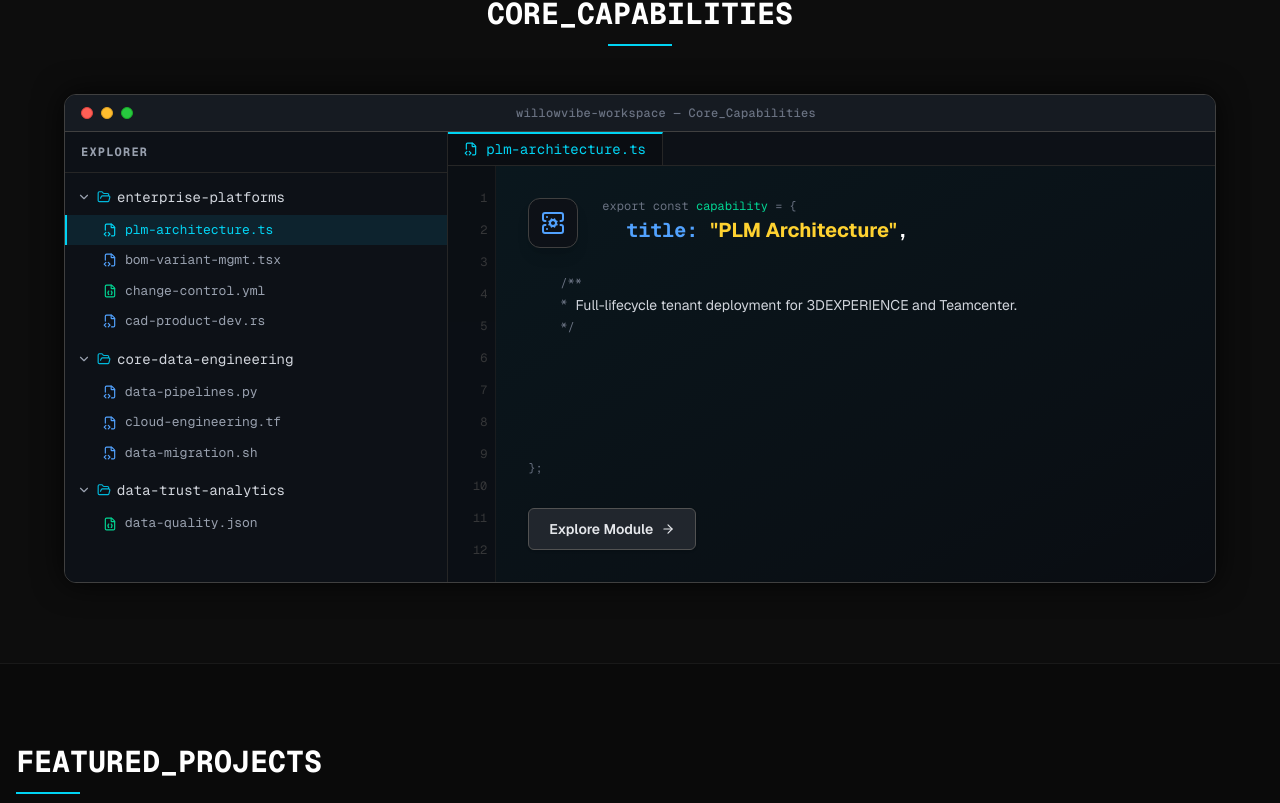
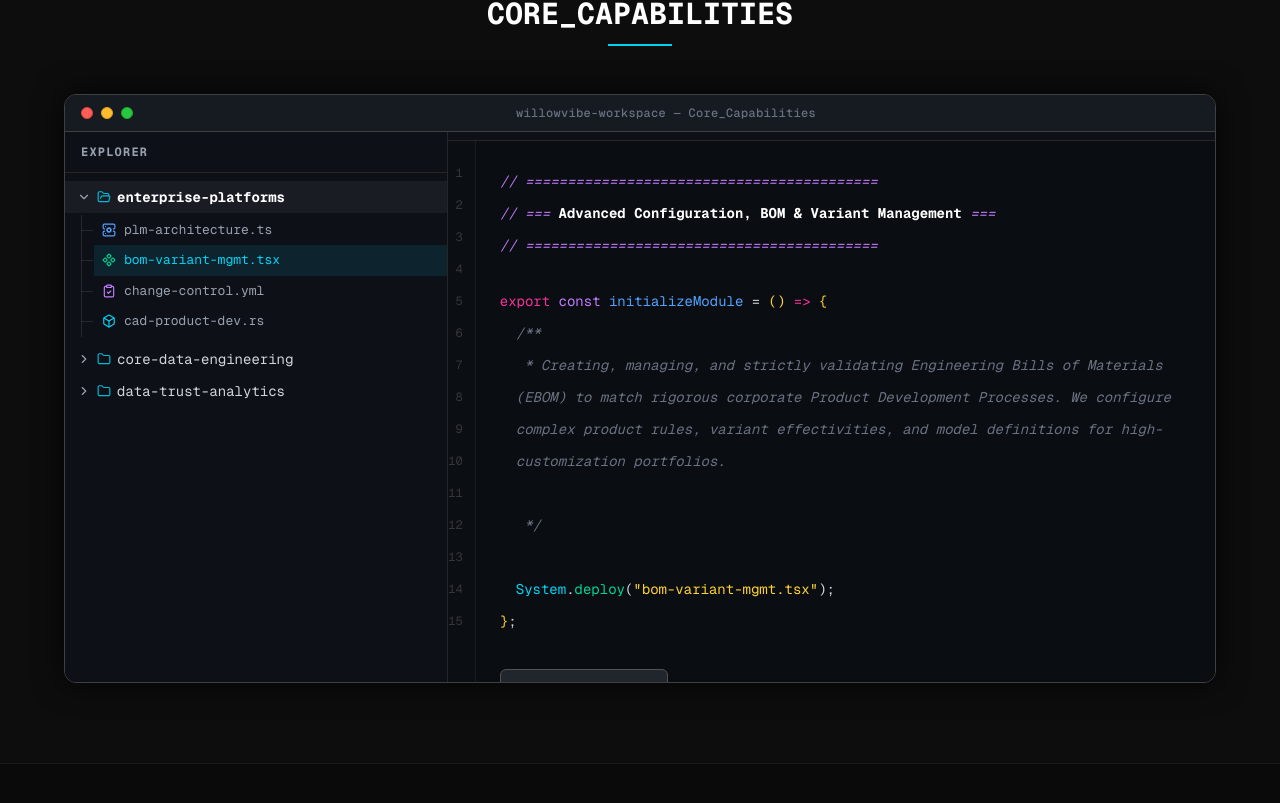
Before and after one commit to Sruthi-ng/willowvibe-web, a Next.js app: page / in a window 1280 px wide. Shown: the part 1457-2260 px from the top of the page. Built offline with nearby package versions, Linux system fonts and the light colour scheme.

Commit message:
Overhaul Core Capabilities with advanced IDE File Explorer and syntax-highlighted editor content

```diff
--- a/src/app/page.tsx
+++ b/src/app/page.tsx
@@ -14,28 +14,76 @@ const PROJECTS = [
   { id: 3, title: "Fintech Fraud Detection", tags: ["Snowflake", "dbt", "Airflow"], stat: "< 50ms latency", desc: "Built an end-to-end data pipeline feeding ML models to detect anomalies in real-time.", visual: "anomaly" },
 ];
 
-const CAPABILITY_TREE = [
+const CAPABILITY_TREE_ADVANCED = [
   {
     folder: "enterprise-platforms",
     files: [
-      { id: "plm-architecture.ts", icon: <ServerCog className="w-5 h-5 lg:w-6 lg:h-6 text-blue-400" />, title: "PLM Architecture", desc: "Full-lifecycle tenant deployment for 3DEXPERIENCE and Teamcenter." },
-      { id: "bom-variant-mgmt.tsx", icon: <Component className="w-5 h-5 lg:w-6 lg:h-6 text-emerald-400" />, title: "BOM & Variant Mgmt", desc: "Multi-Level BOM Engineering and complex product variant configurations." },
-      { id: "change-control.yml", icon: <ClipboardCheck className="w-5 h-5 lg:w-6 lg:h-6 text-purple-400" />, title: "Change Control Board", desc: "Structuring operational paths for Issues, CRs, and ECOs." },
-      { id: "cad-product-dev.rs", icon: <Box className="w-5 h-5 lg:w-6 lg:h-6 text-cyan-400" />, title: "CAD & Product Dev", desc: "High-precision 3D parametric modeling and APQP/PPAP packages." },
+      {
+        id: "plm-architecture.ts",
+        shortFileName: "plm-architecture.ts",
+        icon: <ServerCog size={14} className="text-blue-400" />,
+        fullTitle: "Enterprise PLM Platform Architecture & Administration",
+        fullDescription: "Full-lifecycle tenant deployment, administration, configuration, and People & Organization setup for both 3DEXPERIENCE (SaaS/On-Prem) and Teamcenter environments. We ensure your core engineering platforms are perfectly tuned for global scale and security."
+      },
+      {
+        id: "bom-variant-mgmt.tsx",
+        shortFileName: "bom-variant-mgmt.tsx",
+        icon: <Component size={14} className="text-emerald-400" />,
+        fullTitle: "Advanced Configuration, BOM & Variant Management",
+        fullDescription: "Creating, managing, and strictly validating Engineering Bills of Materials (EBOM) to match rigorous corporate Product Development Processes. We configure complex product rules, variant effectivities, and model definitions for high-customization portfolios."
+      },
+      {
+        id: "change-control.yml",
+        shortFileName: "change-control.yml",
+        icon: <ClipboardCheck size={14} className="text-purple-400" />,
+        fullTitle: "Change Control Board (CCB) Governance & Workflows",
+        fullDescription: "Structuring operational paths for Issues, Change Requests (CR), Engineering Change Orders (ECO), and Engineering Change Notices (ECN). Designing and mapping corporate approval lifecycles across multinational internal teams."
+      },
+      {
+        id: "cad-product-dev.rs",
+        shortFileName: "cad-product-dev.rs",
+        icon: <Box size={14} className="text-cyan-400" />,
+        fullTitle: "Production-Ready CAD & New Product Development (NPD)",
+        fullDescription: "Delivering native, production-compliant component designs and deep structural assembly sets inside CATIA V5 and SolidWorks. Drafting and setting up core APQP and PPAP packages including Control Plans, Process Flows, and FMEA."
+      },
     ]
   },
   {
     folder: "core-data-engineering",
     files: [
-      { id: "data-pipelines.py", icon: <Network className="w-5 h-5 lg:w-6 lg:h-6 text-cyan-400" />, title: "Data Pipeline Dev", desc: "Scalable ETL/ELT pipelines with guaranteed SLAs and minimal downtime." },
-      { id: "cloud-engineering.tf", icon: <Cloud className="w-5 h-5 lg:w-6 lg:h-6 text-blue-400" />, title: "Cloud Engineering", desc: "High-performance foundations on AWS, Azure, or GCP." },
-      { id: "data-migration.sh", icon: <RefreshCw className="w-5 h-5 lg:w-6 lg:h-6 text-emerald-400" />, title: "Data Migration", desc: "Transition from legacy to cloud-native architectures with zero data loss." },
+      {
+        id: "data-pipelines.py",
+        shortFileName: "data-pipelines.py",
+        icon: <Network size={14} className="text-cyan-400" />,
+        fullTitle: "Data Pipeline Development & Orchestration",
+        fullDescription: "Design and implement robust, scalable ETL/ELT pipelines with guaranteed SLAs and minimal downtime. We process massive volumes of disparate raw data, transforming it into pristine, analysis-ready assets feeding your entire data ecosystem."
+      },
+      {
+        id: "cloud-engineering.tf",
+        shortFileName: "cloud-engineering.tf",
+        icon: <Cloud size={14} className="text-blue-400" />,
+        fullTitle: "Cloud Infrastructure Architecture",
+        fullDescription: "Architect high-performance foundations on AWS, Azure, or GCP. We deploy auto-scaling, resilient computing environments utilizing Infrastructure as Code (IaC) to minimize ongoing operational costs while maximizing query execution speeds."
+      },
+      {
+        id: "data-migration.sh",
+        shortFileName: "data-migration.sh",
+        icon: <RefreshCw size={14} className="text-emerald-400" />,
+        fullTitle: "Zero-Downtime Data Migration",
+        fullDescription: "Transition from legacy on-premise systems to modern cloud-native architectures with absolute zero data loss. We utilize automated validation scripts and parallel run methodologies to ensure complete confidence during critical switchovers."
+      },
     ]
   },
   {
     folder: "data-trust-analytics",
     files: [
-      { id: "data-quality.json", icon: <ShieldCheck className="w-5 h-5 lg:w-6 lg:h-6 text-rose-400" />, title: "Data Quality & Trust", desc: "Automated testing and anomaly detection for reliable data." },
+      {
+        id: "data-quality.json",
+        shortFileName: "data-quality.json",
+        icon: <ShieldCheck size={14} className="text-rose-400" />,
+        fullTitle: "Data Quality, Observability & Trust",
+        fullDescription: "Deploy automated testing frameworks and AI-driven anomaly detection to ensure 100% data reliability before it ever reaches production environments. Comprehensive monitoring across your ecosystem with proactive alerts and circuit breakers."
+      },
     ]
   }
 ];
@@ -133,13 +181,45 @@ function TestimonialsCarousel() {
   );
 }
 function CoreCapabilitiesIDE() {
-  const [expandedFolders, setExpandedFolders] = useState<string[]>(["enterprise-platforms", "core-data-engineering", "data-trust-analytics"]);
-  const [selectedCapability, setSelectedCapability] = useState(CAPABILITY_TREE[0].files[0]);
+  const [activeFolderId, setActiveFolderId] = useState(CAPABILITY_TREE_ADVANCED[0].folder);
+  const [activeFileId, setActiveFileId] = useState(CAPABILITY_TREE_ADVANCED[0].files[0].id);
+  const [userHasInteracted, setUserHasInteracted] = useState(false);
 
-  const toggleFolder = (folder: string) => {
-    setExpandedFolders(prev =>
-      prev.includes(folder) ? prev.filter(f => f !== folder) : [...prev, folder]
-    );
+  const activeFolderObj = CAPABILITY_TREE_ADVANCED.find(f => f.folder === activeFolderId) || CAPABILITY_TREE_ADVANCED[0];
+  const activeFileObj = activeFolderObj.files.find(f => f.id === activeFileId) || activeFolderObj.files[0];
+
+  useEffect(() => {
+    if (userHasInteracted) return;
+
+    const interval = setInterval(() => {
+      setActiveFileId(currentFileId => {
+        const currentFolder = CAPABILITY_TREE_ADVANCED.find(f => f.folder === activeFolderId) || CAPABILITY_TREE_ADVANCED[0];
+        const currentIndex = currentFolder.files.findIndex(f => f.id === currentFileId);
+        const nextIndex = (currentIndex + 1) % currentFolder.files.length;
+        return currentFolder.files[nextIndex].id;
+      });
+    }, 4500);
+
+    return () => clearInterval(interval);
+  }, [activeFolderId, userHasInteracted]);
+
+  const handleInteraction = () => {
+    if (!userHasInteracted) setUserHasInteracted(true);
+  };
+
+  const handleFolderClick = (folderId: string) => {
+    handleInteraction();
+    setActiveFolderId(folderId);
+    const newFolderObj = CAPABILITY_TREE_ADVANCED.find(f => f.folder === folderId);
+    if (newFolderObj) {
+      setActiveFileId(newFolderObj.files[0].id);
+    }
+  };
+
+  const handleFileClick = (folderId: string, fileId: string) => {
+    handleInteraction();
+    setActiveFolderId(folderId);
+    setActiveFileId(fileId);
   };
 
   return (
@@ -154,46 +234,43 @@ function CoreCapabilitiesIDE() {
         <div className="mx-auto text-xs font-mono text-gray-500 font-medium tracking-wide">willowvibe-workspace — Core_Capabilities</div>
       </div>
 
-      <div className="flex flex-col lg:grid lg:grid-cols-12 flex-grow h-auto lg:h-[450px]">
+      <div className="flex flex-col lg:grid lg:grid-cols-12 flex-grow h-auto lg:h-[550px]">
         {/* Left Side: File Explorer */}
         <div className="lg:col-span-4 bg-[#0d1117] border-r border-neutral-800 flex flex-col font-mono text-sm overflow-y-auto max-h-[300px] lg:max-h-none">
           <div className="px-4 py-3 text-xs font-bold text-gray-400 uppercase tracking-widest border-b border-neutral-800 select-none">
             Explorer
           </div>
           <div className="py-2">
-            {CAPABILITY_TREE.map((cat) => {
-              const isExpanded = expandedFolders.includes(cat.folder);
+            {CAPABILITY_TREE_ADVANCED.map((cat) => {
+              const isFolderActive = activeFolderId === cat.folder;
               return (
                 <div key={cat.folder} className="select-none">
                   <div
-                    className="flex items-center gap-1.5 px-3 py-1.5 hover:bg-white/5 cursor-pointer text-gray-300 transition-colors"
-                    onClick={() => toggleFolder(cat.folder)}
+                    className={`flex items-center gap-1.5 px-3 py-1.5 cursor-pointer text-gray-300 transition-colors ${isFolderActive ? "bg-white/5" : "hover:bg-white/5"}`}
+                    onClick={() => handleFolderClick(cat.folder)}
                   >
-                    {isExpanded ? <ChevronDown size={14} className="text-gray-400" /> : <ChevronRight size={14} className="text-gray-400" />}
-                    {isExpanded ? <FolderOpen size={14} className="text-cyan-500" /> : <Folder size={14} className="text-cyan-500" />}
-                    <span className="truncate">{cat.folder}</span>
+                    {isFolderActive ? <ChevronDown size={14} className="text-gray-400" /> : <ChevronRight size={14} className="text-gray-400" />}
+                    {isFolderActive ? <FolderOpen size={14} className="text-cyan-500" /> : <Folder size={14} className="text-cyan-500" />}
+                    <span className={`truncate ${isFolderActive ? "text-white font-bold" : "text-gray-300"}`}>{cat.folder}</span>
                   </div>
 
-                  {isExpanded && (
-                    <div className="flex flex-col mt-0.5 mb-1.5">
+                  {isFolderActive && (
+                    <div className="flex flex-col mt-0.5 mb-1.5 ml-4 pl-3 border-l border-white/10 relative">
                       {cat.files.map((file) => {
-                        const isSelected = selectedCapability.id === file.id;
+                        const isSelected = activeFileId === file.id;
                         return (
                           <div
                             key={file.id}
-                            onClick={() => setSelectedCapability(file)}
-                            className={`flex items-center gap-2 pl-9 pr-3 py-1.5 cursor-pointer border-l-2 transition-colors ${
+                            onClick={() => handleFileClick(cat.folder, file.id)}
+                            className={`flex items-center gap-2 pl-2 pr-3 py-1.5 cursor-pointer relative transition-colors ${
                               isSelected
-                                ? "bg-cyan-900/30 text-cyan-400 border-cyan-400"
-                                : "text-gray-400 border-transparent hover:bg-white/5 hover:text-gray-200"
+                                ? "bg-cyan-900/30 text-cyan-400"
+                                : "text-gray-400 hover:bg-white/5 hover:text-gray-200"
                             }`}
                           >
-                            {file.id.endsWith('.json') || file.id.endsWith('.yml') ? (
-                               <FileJson size={14} className={isSelected ? "text-cyan-400" : "text-emerald-400"} />
-                            ) : (
-                               <FileCode2 size={14} className={isSelected ? "text-cyan-400" : "text-blue-400"} />
-                            )}
-                            <span className="truncate text-[13px]">{file.id}</span>
+                            <div className="absolute left-[-13px] top-1/2 w-3 border-t border-white/10" />
+                            {file.icon}
+                            <span className="truncate text-[13px]">{file.shortFileName}</span>
                           </div>
                         );
                       })}
@@ -206,62 +283,76 @@ function CoreCapabilitiesIDE() {
         </div>
 
         {/* Right Side: Editor Window */}
-        <div className="lg:col-span-8 bg-[#0a0d12] flex flex-col relative overflow-hidden">
+        <div className="lg:col-span-8 bg-[#0a0d12] flex flex-col relative overflow-hidden font-mono">
             {/* Editor Tabs */}
-            <div className="flex bg-[#0d1117] border-b border-neutral-800 overflow-x-auto custom-scrollbar select-none">
-               <div className="flex items-center gap-2 px-4 py-2.5 bg-[#0a0d12] border-t-2 border-t-cyan-400 border-r border-r-neutral-800 min-w-max">
-                  {selectedCapability.id.endsWith('.json') || selectedCapability.id.endsWith('.yml') ? (
-                     <FileJson size={14} className="text-cyan-400" />
-                  ) : (
-                     <FileCode2 size={14} className="text-cyan-400" />
-                  )}
-                  <span className="text-cyan-400 font-mono text-sm">{selectedCapability.id}</span>
+            <div className="flex bg-[#0d1117] border-b border-neutral-800 overflow-x-auto custom-scrollbar select-none pt-2 px-2 gap-1">
+                {activeFolderObj.files.map((file) => {
+                    const isTabActive = activeFileId === file.id;
+                    return (
+                        <div
+                            key={file.id}
+                            onClick={() => handleFileClick(activeFolderId, file.id)}
+                            className={`flex items-center gap-2 px-4 py-2 cursor-pointer min-w-max rounded-t-lg border-t-2 border-l border-r transition-colors ${
+                                isTabActive
+                                    ? "bg-[#0a0d12] border-t-cyan-400 border-l-neutral-800 border-r-neutral-800 text-cyan-400"
+                                    : "bg-[#161b22] border-transparent text-gray-500 hover:bg-[#1c2128]"
+                            }`}
+                        >
+                            {file.icon}
+                            <span className="text-[13px]">{file.shortFileName}</span>
                         </div>
+                    );
+                })}
             </div>
 
             <div className="flex-grow flex relative">
                 {/* Line Numbers */}
-                <div className="hidden lg:flex w-12 bg-[#0d1117] border-r border-neutral-800 flex-col items-end py-4 pr-2 font-mono text-xs text-neutral-600 select-none opacity-60">
-                    {[1,2,3,4,5,6,7,8,9,10,11,12].map(n => <span key={n} className="leading-8">{n}</span>)}
+                <div className="w-12 bg-[#0d1117] border-r border-neutral-800 flex flex-col items-end py-4 pr-3 text-xs text-neutral-600 select-none opacity-60">
+                    {[1,2,3,4,5,6,7,8,9,10,11,12,13,14,15].map(n => <span key={n} className="leading-7 lg:leading-8">{n}</span>)}
                 </div>
 
                 {/* Editor Content */}
-                <div className="flex-grow p-4 lg:p-8 relative overflow-y-auto">
-                   <div className="absolute inset-0 bg-gradient-to-br from-cyan-400/5 to-transparent pointer-events-none" />
+                <div className="flex-grow p-4 lg:p-6 relative overflow-y-auto custom-scrollbar">
                     <AnimatePresence mode="wait">
                         <motion.div
-                          key={selectedCapability.id}
-                          initial={{ opacity: 0, x: -5 }}
-                          animate={{ opacity: 1, x: 0 }}
-                          exit={{ opacity: 0, x: 5 }}
+                            key={activeFileId}
+                            initial={{ opacity: 0 }}
+                            animate={{ opacity: 1 }}
+                            exit={{ opacity: 0 }}
                             transition={{ duration: 0.15 }}
-                          className="relative z-10 flex flex-col h-full font-mono"
+                            className="relative z-10 flex flex-col h-full"
                         >
-                           <div className="flex items-start gap-4 lg:gap-6 mb-4 lg:mb-6">
-                               <div className="p-3 rounded-xl bg-[#0d1117] border border-neutral-700 shadow-lg shrink-0 mt-1 lg:mt-0">
-                                   {selectedCapability.icon}
-                               </div>
-                               <div>
-                                   <div className="text-gray-500 text-[11px] lg:text-xs mb-1">export const <span className="text-emerald-400">capability</span> = {"{"}</div>
-                                   <div className="text-base lg:text-xl font-bold text-white mb-2 ml-4 lg:ml-6 leading-tight">
-                                       <span className="text-blue-400">title:</span> <span className="text-amber-300 font-sans">"{selectedCapability.title}"</span>,
-                                   </div>
-                               </div>
+                            <div className="text-gray-500 text-xs lg:text-sm mb-4 lg:mb-6 leading-7 lg:leading-8 whitespace-nowrap overflow-hidden text-ellipsis">
+                                <span className="text-purple-400 italic">// ==========================================</span><br/>
+                                <span className="text-purple-400 italic">// === </span><span className="text-white font-bold">{activeFileObj.fullTitle}</span><span className="text-purple-400 italic"> ===</span><br/>
+                                <span className="text-purple-400 italic">// ==========================================</span>
                             </div>
 
-                           <div className="ml-4 lg:ml-8 flex-grow">
-                               <div className="text-gray-500 text-[11px] lg:text-xs mb-1">/**</div>
-                               <div className="text-gray-500 text-[11px] lg:text-xs mb-1 leading-relaxed max-w-xl flex">
-                                   <span className="mr-2">*</span>
-                                   <p className="text-gray-300 text-xs lg:text-sm font-sans">{selectedCapability.desc}</p>
+                            {activeFileId.endsWith('.json') ? (
+                                <div className="text-gray-300 text-xs lg:text-sm leading-7 lg:leading-8 whitespace-pre-wrap">
+                                    <span className="text-amber-300">{"{"}</span><br/>
+                                    <span className="ml-4 text-blue-400">"module"</span>: <span className="text-emerald-400">"{activeFileObj.shortFileName}"</span>,<br/>
+                                    <span className="ml-4 text-blue-400">"config"</span>: <span className="text-amber-300">{"{"}</span><br/>
+                                    <span className="ml-8 text-blue-400">"description"</span>: <span className="text-emerald-400">"{activeFileObj.fullDescription}"</span>,<br/>
+                                    <span className="ml-8 text-blue-400">"status"</span>: <span className="text-emerald-400">"active"</span>,<br/>
+                                    <span className="ml-8 text-blue-400">"deploymentTarget"</span>: <span className="text-emerald-400">"production"</span><br/>
+                                    <span className="ml-4 text-amber-300">{"}"}</span><br/>
+                                    <span className="text-amber-300">{"}"}</span>
                                 </div>
-                               <div className="text-gray-500 text-[11px] lg:text-xs mb-4">*/</div>
+                            ) : (
+                                <div className="text-gray-300 text-xs lg:text-sm leading-7 lg:leading-8 whitespace-pre-wrap">
+                                    <span className="text-pink-500">export</span> <span className="text-purple-400">const</span> <span className="text-blue-400">initializeModule</span> = <span className="text-amber-300">()</span> <span className="text-pink-500">=&gt;</span> <span className="text-amber-300">{"{"}</span><br/>
+                                    <span className="ml-4 text-gray-500 italic">/**</span><br/>
+                                    <span className="ml-4 text-gray-500 italic block pr-4"> * {activeFileObj.fullDescription}</span><br/>
+                                    <span className="ml-4 text-gray-500 italic"> */</span><br/>
+                                    <br/>
+                                    <span className="ml-4 text-cyan-400">System</span>.<span className="text-emerald-400">deploy</span>(<span className="text-amber-300">"{activeFileObj.shortFileName}"</span>);<br/>
+                                    <span className="text-amber-300">{"}"}</span>;
                                 </div>
+                            )}
 
-                           <div className="text-gray-500 text-[11px] lg:text-xs mt-auto">{"};"}</div>
-
-                           <div className="mt-6 lg:mt-8 flex font-sans">
-                               <Link href="/services" className="inline-flex items-center gap-2 px-5 py-2.5 bg-[#21262d] hover:bg-[#30363d] text-gray-200 border border-neutral-600 rounded-md text-xs lg:text-sm font-semibold transition-all w-max shadow-sm">
+                            <div className="mt-8 flex font-sans">
+                                <Link href="/services" className="inline-flex items-center gap-2 px-5 py-2.5 bg-[#21262d] hover:bg-[#30363d] text-cyan-400 border border-neutral-600 rounded-md text-xs lg:text-sm font-semibold transition-all w-max shadow-sm">
                                     Explore Module <ArrowRight size={14} />
                                 </Link>
                             </div>
```
Lines whose indentation alone changed are shown as unchanged.
